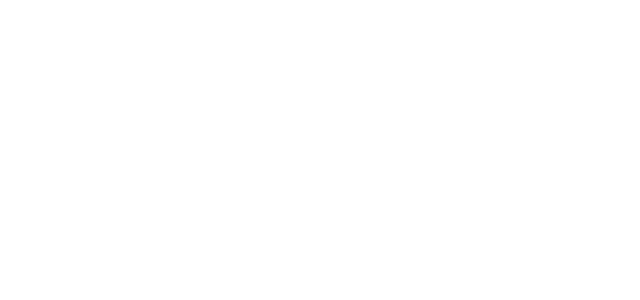
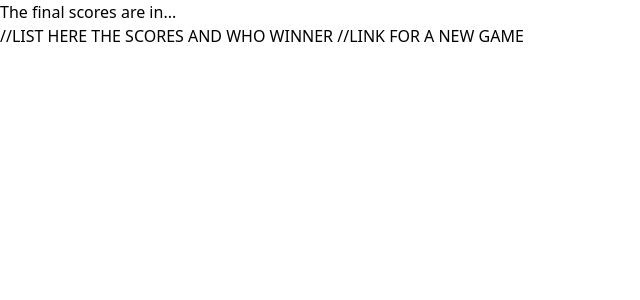
Before and after one commit to danni-young/axe-throwing-scoring, a Nuxt app: page /game-over in a window 1280 px wide. Before the commit this address had no page. Shown: the top 300 px of the page, without its empty margins (0-640 px from the left). Built offline with nearby package versions, Linux system fonts and the light colour scheme.

Commit message:
added game over page to link

```diff
--- /dev/null
+++ b/pages/game-over.vue
@@ -0,0 +1,15 @@
+<template>
+  <div>
+    <h1>The final scores are in...</h1>
+    //LIST HERE THE SCORES AND WHO WINNER
+    //LINK FOR A NEW GAME
+  </div>
+</template>
+
+<script lang="ts">
+import Vue from 'vue'
+
+export default Vue.extend({
+  name: 'IndexPage',
+})
+</script>
```
